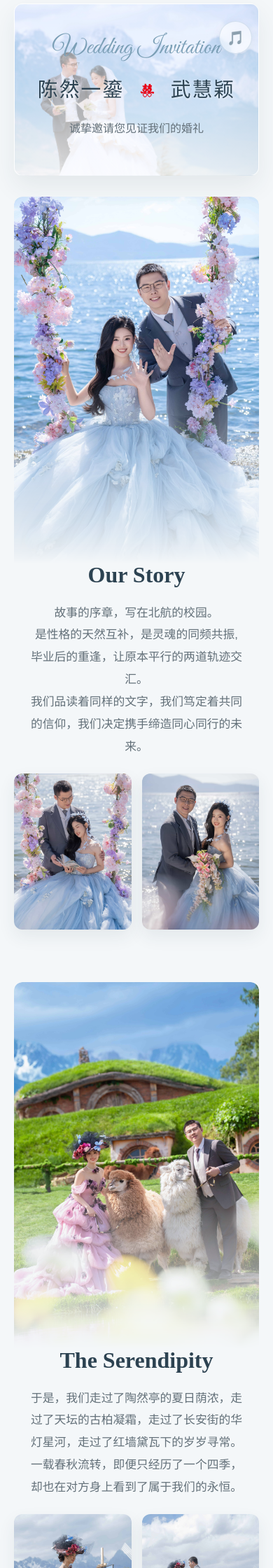
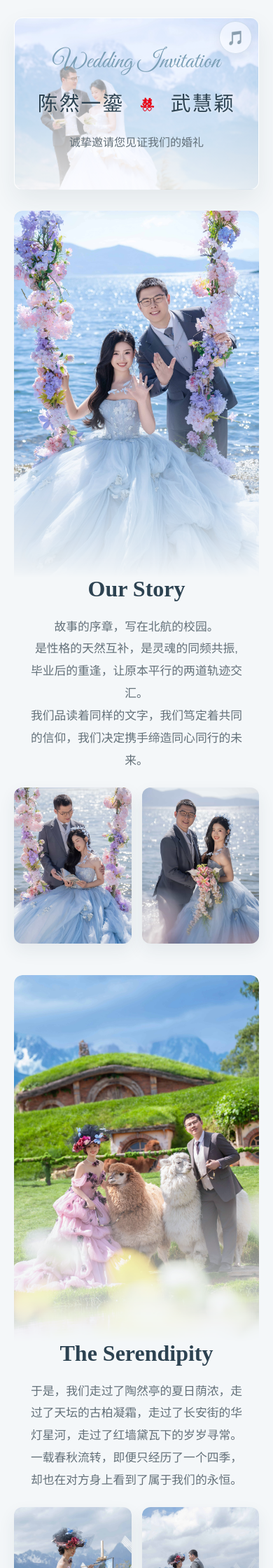
Before and after one commit to CRYL/CRYL.github.io, a Jekyll site: the page built from wedding/wedding.html, in a window 390 px wide. Shown: the top 2240 px of the page at 70% size. Built offline with Jekyll 4.4.1, drawn with Linux system fonts in a browser that asks for light colours; some web fonts are replaced.

Commit message:
adjustment

```diff
--- a/wedding/wedding.html
+++ b/wedding/wedding.html
@@ -351,7 +351,7 @@ permalink: /wedding/
             .transition-gallery {
                 gap: 15px;
                 margin-top: -70px;
-                margin-bottom: 90px;
+                margin-bottom: 60px;
             }
             .transition-gallery .photo-item:nth-child(1) { transform: translateY(15px); }
             .transition-gallery .photo-item:nth-child(2) { transform: translateY(15px); }
@@ -515,7 +515,7 @@ permalink: /wedding/
                 padding: 40px 0px 40px 0px;
                 box-sizing: border-box;
                 margin-bottom: 30px;
-                margin-top: -55px;
+                margin-top: -35px;
             }
             h1 {
                 font-size: 1.8rem; /* 缩小手机端字号 */
```
